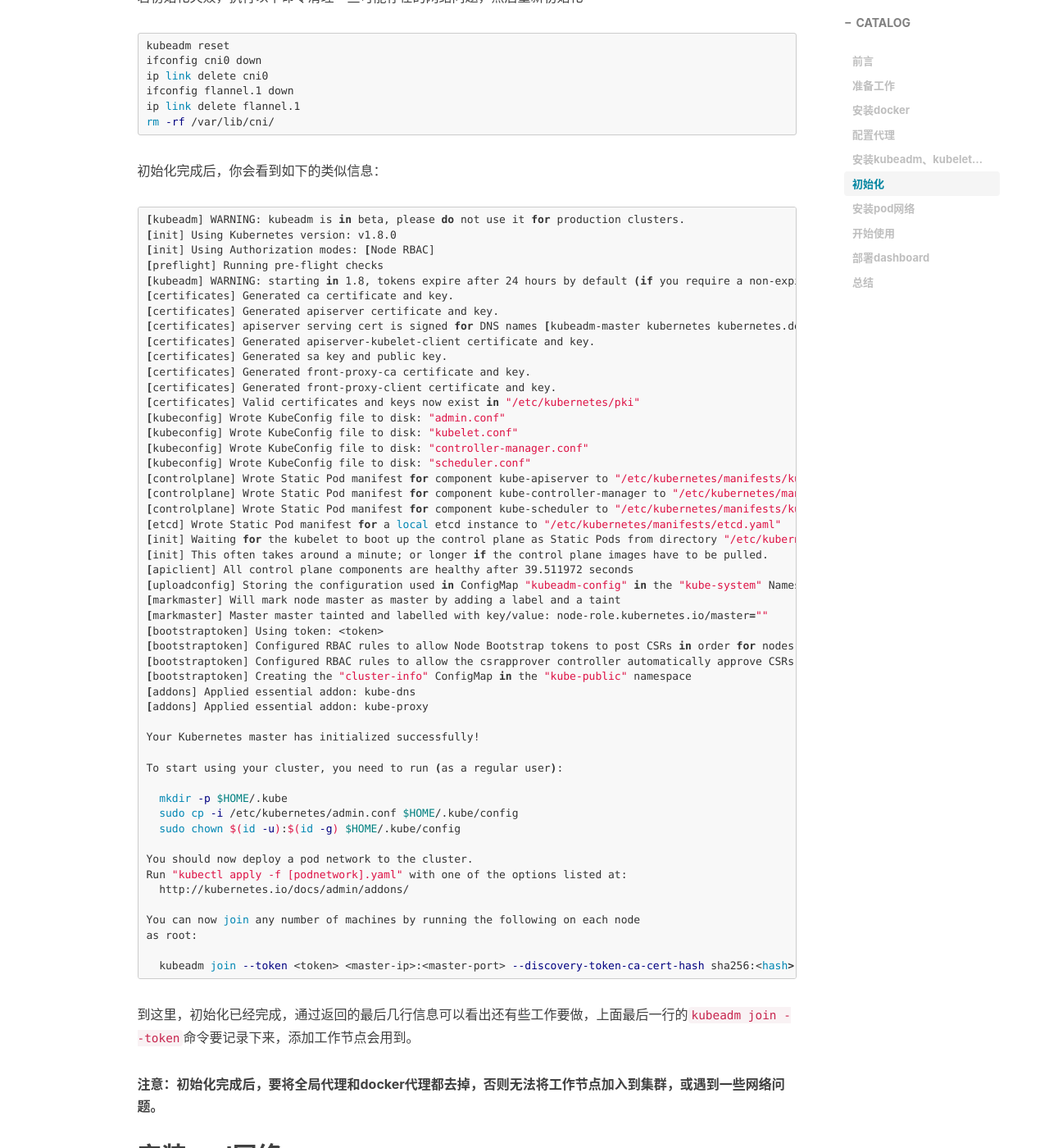
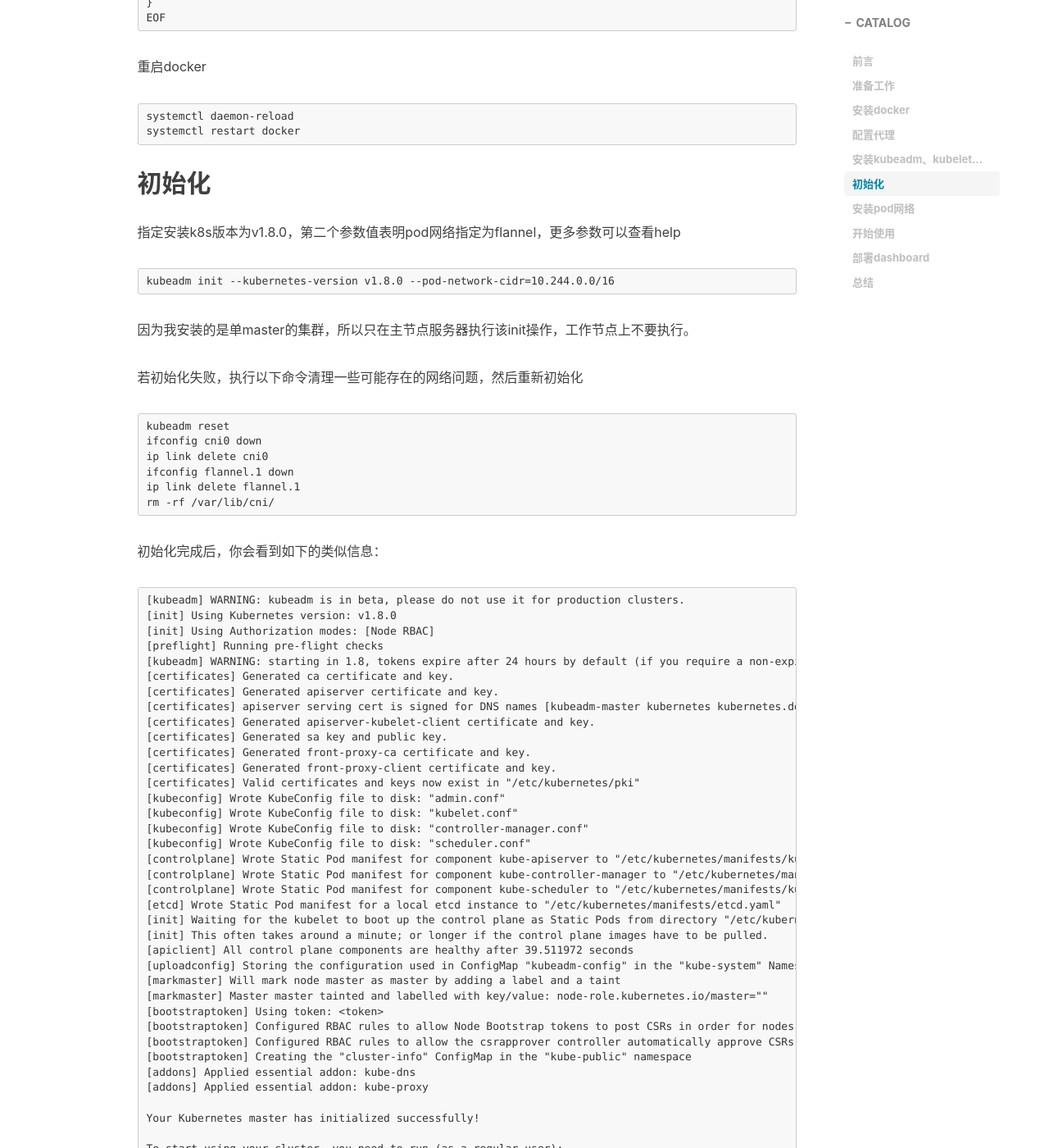
Before and after one commit to fengh0409/fengh0409.github.io, a Jekyll site: the page built from _posts/2017-11-20-using-kubeadm-install-kubernetes.markdown, in a window 1280 px wide and 1400 px high, scrolled down 3331 px. Shown: the whole window at 82% size. Built offline with Jekyll 4.4.1, drawn with Linux system fonts in a browser that asks for light colours; nearby versions of some CDN libraries; comment, search, counter and statistics services are not loaded; some of the changed text lies outside the part shown.

Commit message:
Update 2017-11-20-using-kubeadm-install-kubernetes.markdown

````diff
--- a/_posts/2017-11-20-using-kubeadm-install-kubernetes.markdown
+++ b/_posts/2017-11-20-using-kubeadm-install-kubernetes.markdown
@@ -36,7 +36,7 @@
 
 * 一些准备工作
 
-```bash
+```
 #关闭防火墙
 systemctl stop firewalld
 systemctl disable firewalld
@@ -57,7 +57,7 @@
 
 ## 安装docker
 这里我安装的是`17.03.2.ce`版本
-```bash
+```
 #卸载已安装的docker
 yum list installed | awk '{print $1}' | grep docker | xargs yum -y remove
 
@@ -73,23 +73,23 @@
 ```
 
 Docker从1.13版本开始调整了默认的防火墙规则，禁用了iptables filter表中FOWARD链，这样会引起Kubernetes集群中跨node的pod无法通信，在各个Docker节点执行以下命令：
-```shell
+```
 iptables -P FORWARD ACCEPT
 ```
 
 这里建议在各个node将该命令加入到docker的启动配置中，在/etc/systemd/system/docker.service文件中加入以下内容：
-```shell
+```
 ExecStartPost=/usr/sbin/iptables -P FORWARD ACCEPT
 ```
 
 然后重启docker:
-```shell
+```
 systemctl daemon-reload
 systemctl restart docker
 ```
 
 ## 配置代理
-```shell
+```
 #配置全局代理
 cat <<EOF >  ~/.bashrc
 export http_proxy=http://username:password@ip:port
@@ -110,7 +110,7 @@
 
 ## 安装kubeadm、kubelet、kubectl
 配置谷歌yum源
-```shell
+```
 cat <<EOF > /etc/yum.repos.d/kubernetes.repo
 [kubernetes]
 name=Kubernetes
@@ -123,7 +123,7 @@
 ```
 
 安装kubeadm、kubelet、kubectl
-```shell
+```
 yum install -y kubelet kubeadm kubectl
 systemctl daemon-reload
 systemctl enable kubelet
@@ -135,7 +135,7 @@
 查看docker的cgroup driver：`docker info|grep Cgroup`，kubelet的启动参数`--cgroup-driver`的默认值为cgroupfs，而yum安装kubeadm和kubelet时，生成的`/etc/systemd/system/kubelet.service.d/10-kubeadm.conf`文件将这个参数值改为了systemd。可以查看该文件的内容`cat  /etc/systemd/system/kubelet.service.d/10-kubeadm.conf|grep cgroup`。
 
 这里修改docker的cgroup driver为`systemd`
-```shell
+```
 cat << EOF > /etc/docker/daemon.json
 {
   "exec-opts": ["native.cgroupdriver=systemd"]
@@ -144,21 +144,21 @@
 ```
 
 重启docker
-```shell
+```
 systemctl daemon-reload
 systemctl restart docker
 ```
 
 ## 初始化
 指定安装k8s版本为v1.8.0，第二个参数值表明pod网络指定为flannel，更多参数可以查看help
-```shell
+```
 kubeadm init --kubernetes-version v1.8.0 --pod-network-cidr=10.244.0.0/16
 ```
 
 因为我安装的是单master的集群，所以只在主节点服务器执行该init操作，工作节点上不要执行。
 
 若初始化失败，执行以下命令清理一些可能存在的网络问题，然后重新初始化
-```shell
+```
 kubeadm reset
 ifconfig cni0 down
 ip link delete cni0
@@ -168,7 +168,7 @@
 ```
 
 初始化完成后，你会看到如下的类似信息：
-```shell
+```
 [kubeadm] WARNING: kubeadm is in beta, please do not use it for production clusters.
 [init] Using Kubernetes version: v1.8.0
 [init] Using Authorization modes: [Node RBAC]
@@ -227,7 +227,7 @@
 
 ## 安装pod网络
 因为初始化的时候指定了flannel pod network，所以这里我安装的是flannel
-```shell
+```
 wget https://raw.githubusercontent.com/coreos/flannel/v0.9.0/Documentation/kube-flannel.yml
 kubectl apply -f kube-flannel.yml
 ```
@@ -253,19 +253,19 @@
 
 ## 开始使用
 pod网络配置好以后，需要配置常规用户访问k8s集群:
-```shell
+```
 mkdir -p $HOME/.kube
 sudo cp -i /etc/kubernetes/admin.conf $HOME/.kube/config
 sudo chown $(id -u):$(id -g) $HOME/.kube/config
 ```
 
 添加其他服务器作为工作节点，在其他服务器上执行初始化返回的命令，类似如下：
-```shell
+```
 kubeadm join --token <token> <master-ip>:<master-port> --discovery-token-ca-cert-hash sha256:<hash>
 ```
 
 节点添加成功后，会看到类似下面的输出：
-```shell
+```
 [kubeadm] WARNING: kubeadm is in beta, please do not use it for production clusters.
 [preflight] Running pre-flight checks
 [discovery] Trying to connect to API Server "10.138.0.4:6443"
@@ -289,12 +289,12 @@
 在主节点上查看所有节点状态：`kubectl get nodes`
 
 默认情况下，集群不会将pod调度到主节点，若想要调度到主节点，执行以下命令：
-```shell
+```
 kubectl taint nodes --all node-role.kubernetes.io/master-
 ```
 
 会看到类似下面的输出：
-```shell
+```
 node "test-01" untainted
 taint key="dedicated" and effect="" not found.
 taint key="dedicated" and effect="" not found.
@@ -307,7 +307,7 @@
 ## 部署dashboard
 dashboard是k8s官方出的一个插件，为集群管理提供了UI界面，很有用，搭建也非常简单。
 
-```shell
+```
 wget https://raw.githubusercontent.com/kubernetes/dashboard/master/src/deploy/recommended/kubernetes-dashboard.yaml
 kubectl create -f kubernetes-dashboard.yaml
 ```
@@ -331,7 +331,7 @@
 ```
 
 然后执行：`kubectl -n kube-system get service kubernetes-dashboard`，查看pod内443对外暴露的NodePort为30001：
-```shell
+```
 NAME                   TYPE       CLUSTER-IP       EXTERNAL-IP   PORT(S)         AGE
 kubernetes-dashboard   NodePort   10.100.111.222   <none>        443:30001/TCP   4h
 ```
@@ -339,7 +339,7 @@
 浏览器访问https://<Node-IP>:<NodePort>，会看到登录界面，这里需要一个token来登录，也可以点击`SKIP`跳过登录直接进入dashboard，不过看不到任何集群相关的信息。
 
 获取token：
-```shell
+```
 [root@bazingafeng]# kubectl get secret -n kube-system|grep kubernetes-dashboard-token|awk '{print $1}'|xargs kubectl -n kube-system describe secret
 Name:         kubernetes-dashboard-token-qsgvh
 Namespace:    kube-system
@@ -387,7 +387,7 @@
 执行 `kubectl create -f kubernetes-dashboard-admin.rbac.yaml`
 
 查看kubernete-dashboard-admin的token:
-```shell
+```
 kubectl get secret -n kube-system|grep kubernetes-dashboard-admin-token|awk '{print $1}'|xargs kubectl -n kube-system describe secret
 ```
 
````
